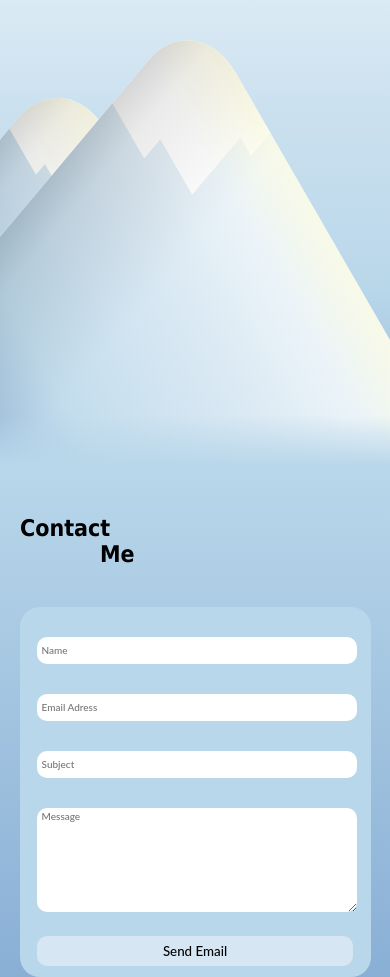
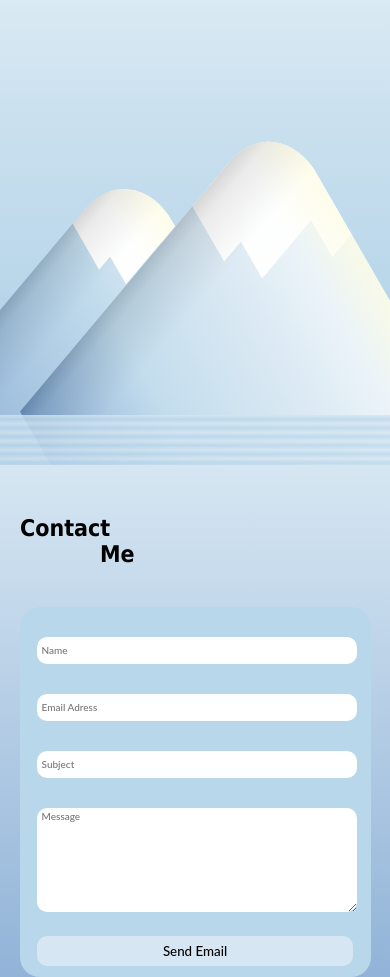
Before and after one commit to rod59/RodTheDev, a plain HTML site: page index.html in a window 390 px wide. Shown: the part 1653-2630 px from the top of the page. Drawn offline with Linux system fonts and the light colour scheme.

Commit message:
perfected water reflection, I spend too much time on this lol but it was worth it, looks good :)

```diff
--- a/style/style.scss
+++ b/style/style.scss
@@ -365,7 +365,6 @@ $sun : #ffea00;
   }
 
   .mountain{
-    width:100%;
     height: 100%;
     position: relative;
     overflow:hidden;
@@ -395,12 +394,10 @@ $sun : #ffea00;
       position: absolute;
       z-index: 3;
       background-image: linear-gradient(.75turn,$grey, $lightBlue,  $midBlue, $darkBlue);
-      margin-top:400px;
-      margin-left:-10px;
-      width:70%;
-      height:110%;
-      min-width:500px;
-      max-width:950px;
+      bottom:-17vw;
+      margin-left:200px;
+      width:50vw;
+      height:41.5vw;
       border-top-right-radius: 75px;
       overflow-y:hidden;
     //  opacity:0;
@@ -413,7 +410,7 @@ $sun : #ffea00;
       }
       .mid-mountain-top{
         width:80px;
-        height:120px;
+        height:100px;
         margin-right:-1%;
         @include snow;
       }
@@ -426,13 +423,12 @@ $sun : #ffea00;
     }
     .left-mountain{
       position: absolute;
+      z-index: 2;
       background-image: linear-gradient(.75turn,$grey 0%, $lightBlue 10%,  $midBlue 30%, $darkBlue);
-      margin-top:500px;
-      margin-left: -250px;
-      width:70%;
-      height:95%;
-      min-width:600px;
-      max-width:850px;
+      bottom:-10.5vw;
+      margin-left:50px;
+      width:40vw;
+      height:31.5vw;
       border-top-right-radius: 75px;
       overflow-y:hidden;
       transform: rotate(-50deg)  skewX(-20deg);
@@ -469,6 +465,7 @@ $sun : #ffea00;
     height:100px;
     margin-top:-100px;
     position:absolute;
+    overflow-y:hidden;
     @include reflection1;
     border-top: 40px linear-gradient(to bottom, $midBlue, $lightBlue);
     animation: waterReflection .35s infinite;
@@ -480,16 +477,25 @@ $sun : #ffea00;
 
     .water-transition{
       position:absolute;
+      bottom:-50%;
+      opacity: .8;
       z-index: 5;
       height:100%;
       width:100%;
-      background-image: linear-gradient(to bottom, transparent,transparent, $midBlue);
+      @include reflection1;
+      border-top: 40px linear-gradient(to bottom, $midBlue, $lightBlue);
+      animation: waterReflection .35s infinite;
+
+      @keyframes waterReflection{
+      33%{@include reflection2}
+      66%{@include reflection3}
+      }
     }
     .reflection{
       height:30%;
       opacity:.2;
       right:10%;
-      margin-top:30px;
+      margin-top:20px;
       background-color: none;
       box-shadow:10px 0px 8px 8px $sun;
       transform:skew(-50deg);
@@ -506,7 +512,7 @@ $sun : #ffea00;
 .footer{
   width:100%;
   height:550px;
-  background-image: linear-gradient($midBlue, $darkBlue);
+  background-image: linear-gradient($lightBlue, $darkBlue);
   float:left;
   filter:url(#water-reflection-engine);
 
@@ -578,6 +584,24 @@ $sun : #ffea00;
   }
 
 }
+@media (min-width:1500px){
+  .cloud-class{
+    .mountain{
+      .right-mountain{
+        margin-left: 20%;
+        bottom:-250px;
+        width:700px;
+        height:580px;
+      }
+      .left-mountain{
+        margin-left: 5%;
+        bottom:-200px;
+        width:550px;
+        height:480px;
+      }
+    }
+  }
+}
 
 @media (max-width:800px){
   h1{
@@ -597,6 +621,22 @@ $sun : #ffea00;
       margin-top:40px;
     }
   }
+  .cloud-class{
+    .mountain{
+      .right-mountain{
+        margin-left: 20%;
+        bottom:-120px;
+        width:400px;
+        height:340px;
+      }
+      .left-mountain{
+        margin-left: 5%;
+        bottom:-100px;
+        width:350px;
+        height:290px;
+      }
+    }
+  }
 }
 
 @media (max-width:600px){
@@ -612,6 +652,14 @@ $sun : #ffea00;
   .cloud-class{
     .sun{
       display: none;
+    }
+    .mountain{
+      .right-mountain{
+        margin-left: 10%;
+      }
+      .left-mountain{
+        margin-left: -20%;
+      }
     }
   }
   .footer{
```
Also changed, not shown: style/style-min.css.
